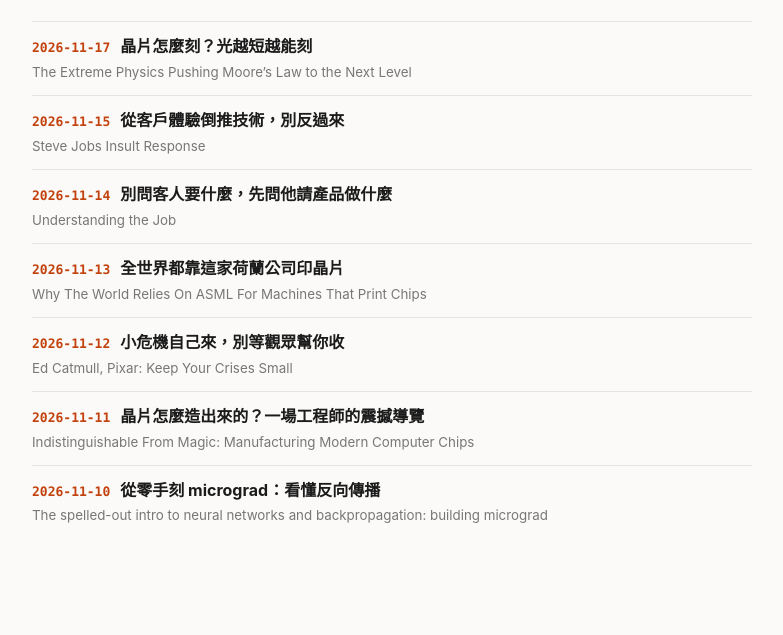
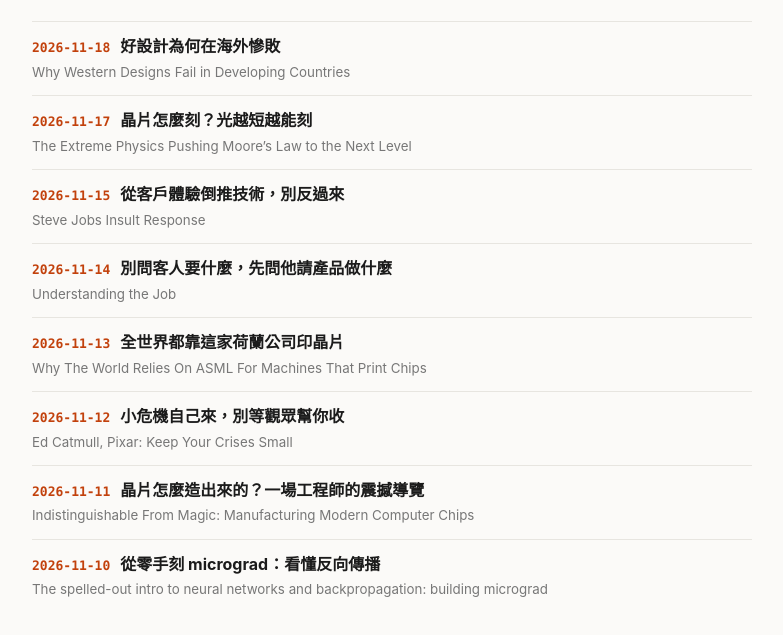
Before and after one commit to BRZDer/hn-daily, a plain HTML site: page index.html in a window 1280 px wide. Shown: the part 109-744 px from the top of the page, without its empty margins (248-1031 px from the left). Drawn offline with Linux system fonts and the light colour scheme.

Commit message:
每日一片 2026-11-18

```diff
--- a/index.html
+++ b/index.html
@@ -10,4 +10,4 @@ a{color:var(--fg);text-decoration:none;font-weight:700;display:block} a:hover{co
 a span{color:var(--ac);font:600 13px ui-monospace,Menlo,monospace;margin-right:10px}
 small{color:var(--mu);display:block;margin-top:2px}</style></head><body>
 <h1>HN 每日一片</h1><p class="s">Hacker News 網友多年來反覆推薦的影片，每天一支中文重點 PDF。</p>
-<ul><li><a href="2026-11-17.pdf"><span>2026-11-17</span>晶片怎麼刻？光越短越能刻</a><small>The Extreme Physics Pushing Moore’s Law to the Next Level</small></li><li><a href="2026-11-15.pdf"><span>2026-11-15</span>從客戶體驗倒推技術，別反過來</a><small>Steve Jobs Insult Response</small></li><li><a href="2026-11-14.pdf"><span>2026-11-14</span>別問客人要什麼，先問他請產品做什麼</a><small>Understanding the Job</small></li><li><a href="2026-11-13.pdf"><span>2026-11-13</span>全世界都靠這家荷蘭公司印晶片</a><small>Why The World Relies On ASML For Machines That Print Chips</small></li><li><a href="2026-11-12.pdf"><span>2026-11-12</span>小危機自己來，別等觀眾幫你收</a><small>Ed Catmull, Pixar: Keep Your Crises Small</small></li><li><a href="2026-11-11.pdf"><span>2026-11-11</span>晶片怎麼造出來的？一場工程師的震撼導覽</a><small>Indistinguishable From Magic: Manufacturing Modern Computer Chips</small></li><li><a href="2026-11-10.pdf"><span>2026-11-10</span>從零手刻 micrograd：看懂反向傳播</a><small>The spelled-out intro to neural networks and backpropagation: building micrograd</small></li></ul></body></html>
+<ul><li><a href="2026-11-18.pdf"><span>2026-11-18</span>好設計為何在海外慘敗</a><small>Why Western Designs Fail in Developing Countries</small></li><li><a href="2026-11-17.pdf"><span>2026-11-17</span>晶片怎麼刻？光越短越能刻</a><small>The Extreme Physics Pushing Moore’s Law to the Next Level</small></li><li><a href="2026-11-15.pdf"><span>2026-11-15</span>從客戶體驗倒推技術，別反過來</a><small>Steve Jobs Insult Response</small></li><li><a href="2026-11-14.pdf"><span>2026-11-14</span>別問客人要什麼，先問他請產品做什麼</a><small>Understanding the Job</small></li><li><a href="2026-11-13.pdf"><span>2026-11-13</span>全世界都靠這家荷蘭公司印晶片</a><small>Why The World Relies On ASML For Machines That Print Chips</small></li><li><a href="2026-11-12.pdf"><span>2026-11-12</span>小危機自己來，別等觀眾幫你收</a><small>Ed Catmull, Pixar: Keep Your Crises Small</small></li><li><a href="2026-11-11.pdf"><span>2026-11-11</span>晶片怎麼造出來的？一場工程師的震撼導覽</a><small>Indistinguishable From Magic: Manufacturing Modern Computer Chips</small></li><li><a href="2026-11-10.pdf"><span>2026-11-10</span>從零手刻 micrograd：看懂反向傳播</a><small>The spelled-out intro to neural networks and backpropagation: building micrograd</small></li></ul></body></html>
```
Also changed, not shown: manifest.json, 1 other file.
